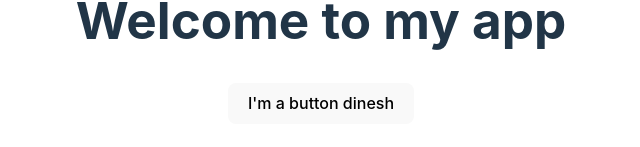
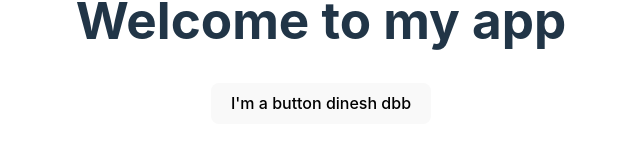
Before and after one commit to iam-deebee/MyInventory, a React (Vite) app: page / in a window 1280 px wide. Shown: the part 359-506 px from the top of the page, without its empty margins (319-959 px from the left). Built offline with nearby package versions, Linux system fonts and the light colour scheme.

Commit message:
Update App.jsx

```diff
--- a/src/App.jsx
+++ b/src/App.jsx
@@ -6,7 +6,7 @@ import './App.css'
 function MyButton() {
   return (
     <button>
-      I'm a button dinesh
+      I'm a button dinesh dbb
     </button>
   );
 }
```
